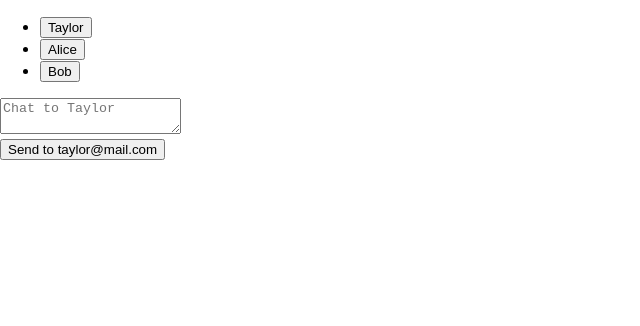
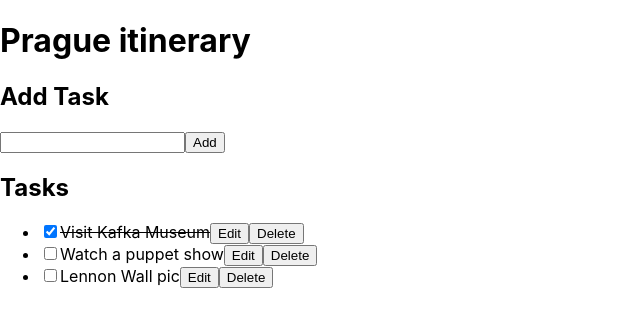
Before and after one commit to HakeemAlavi/typescript-practice, a React (Create React App) app in the folder typescript-practice/: page / in a window 1280 px wide. Shown: the top 326 px of the page, without its empty margins (0-640 px from the left). Built offline with nearby package versions, Linux system fonts and the light colour scheme.

Commit message:
feat: add State logic into reducer extraction

```diff
--- a/typescript-practice/src/App.tsx
+++ b/typescript-practice/src/App.tsx
@@ -1,37 +1,93 @@
-// App.js
+// App.tsx
 import './App.css';
-import React, { useState } from 'react';
-import Chat from './components/Chat';
-import ContactList from './components/ContactList';
+import React, { useReducer } from 'react';
+import TaskApp from './components/TaskApp';
+import TaskList from './components/TaskList';
 
-interface Contact {
-  name: string;
-  email: string;
+interface Task {
+  id: number;
+  text: string;
+  done: boolean;
 }
 
-const Messenger: React.FC = () => {
-  const [contacts, setContacts] = useState<Contact[]>([
-    { name: 'Taylor', email: 'taylor@mail.com' },
-    { name: 'Alice', email: 'alice@mail.com' },
-    { name: 'Bob', email: 'bob@mail.com' }
-  ]);
+interface Action {
+  type: string;
+  id?: number;
+  text?: string;
+  task?: Task;
+}
 
-  const [to, setTo] = useState<Contact>(contacts[0]);
+function tasksReducer(tasks: Task[], action: Action): Task[] {
+  switch (action.type) {
+    case 'added': {
+      return [...tasks, {
+        id: action.id!,
+        text: action.text!,
+        done: false
+      }];
+    }
+    case 'changed': {
+      return tasks.map(t => {
+        if (t.id === action.task!.id) {
+          return action.task!;
+        } else {
+          return t;
+        }
+      });
+    }
+    case 'deleted': {
+      return tasks.filter(t => t.id !== action.id);
+    }
+    default: {
+      throw new Error('Unknown action: ' + action.type);
+    }
+  }
+}
 
-  const handleContactSelect = (contact: Contact) => {
-    setTo(contact);
-  };
+const initialTasks: Task[] = [
+  { id: 0, text: 'Visit Kafka Museum', done: true },
+  { id: 1, text: 'Watch a puppet show', done: false },
+  { id: 2, text: 'Lennon Wall pic', done: false }
+];
+
+let nextId = 3;
+
+export default function App() {
+  const [tasks, dispatch] = useReducer(tasksReducer, initialTasks);
+
+  function handleAddTask(text: string) {
+    dispatch({
+      type: 'added',
+      id: nextId++,
+      text: text,
+    });
+  }
+
+  function handleChangeTask(task: Task) {
+    dispatch({
+      type: 'changed',
+      task: task
+    });
+  }
+
+  function handleDeleteTask(taskId: number) {
+    dispatch({
+      type: 'deleted',
+      id: taskId
+    });
+  }
 
   return (
-    <div>
-      <ContactList
-        contacts={contacts}
-        selectedContact={to}
-        onSelect={handleContactSelect}
+    <>
+      <h1>Prague itinerary</h1>
+      <TaskApp
+        onAddTask={handleAddTask}
       />
-      <Chat contact={to} />
-    </div>
+      <TaskList
+        tasks={tasks}
+        onChangeTask={handleChangeTask}
+        onDeleteTask={handleDeleteTask}
+      />
+    </>
   );
-};
-
-export default Messenger;
+}
--- /dev/null
+++ b/typescript-practice/src/components/TaskApp.tsx
@@ -0,0 +1,33 @@
+// TaskApp.tsx
+import React from 'react';
+
+interface Task {
+  id: number;
+  text: string;
+  done: boolean;
+}
+
+interface TaskAppProps {
+  onAddTask: (text: string) => void;
+}
+
+const TaskApp: React.FC<TaskAppProps> = ({ onAddTask }) => {
+  const handleSubmit = (e: React.FormEvent<HTMLFormElement>) => {
+    e.preventDefault();
+    const formData = new FormData(e.currentTarget);
+    const text = formData.get('taskText') as string;
+    onAddTask(text);
+  };
+
+  return (
+    <div>
+      <h2>Add Task</h2>
+      <form onSubmit={handleSubmit}>
+        <input type="text" name="taskText" required />
+        <button type="submit">Add</button>
+      </form>
+    </div>
+  );
+};
+
+export default TaskApp;
--- /dev/null
+++ b/typescript-practice/src/components/TaskList.tsx
@@ -0,0 +1,75 @@
+// TaskList.tsx
+import React, { useState } from 'react';
+
+interface Task {
+  id: number;
+  text: string;
+  done: boolean;
+}
+
+interface TaskListProps {
+  tasks: Task[];
+  onChangeTask: (task: Task) => void;
+  onDeleteTask: (taskId: number) => void;
+}
+
+const TaskList: React.FC<TaskListProps> = ({ tasks, onChangeTask, onDeleteTask }) => {
+  const [editedTask, setEditedTask] = useState<Task | null>(null);
+  const [editedText, setEditedText] = useState('');
+
+  const handleEdit = (task: Task) => {
+    setEditedTask(task);
+    setEditedText(task.text);
+  };
+
+  const handleSave = () => {
+    if (editedTask) {
+      onChangeTask({ ...editedTask, text: editedText });
+      setEditedTask(null);
+    }
+  };
+
+  const handleCancel = () => {
+    setEditedTask(null);
+  };
+
+  const handleCheckboxChange = (task: Task) => {
+    onChangeTask({ ...task, done: !task.done });
+  };
+
+  return (
+    <div>
+      <h2>Tasks</h2>
+      <ul>
+        {tasks.map(task => (
+          <li key={task.id}>
+            {editedTask === task ? (
+              <>
+                <input
+                  type="text"
+                  value={editedText}
+                  onChange={e => setEditedText(e.target.value)}
+                />
+                <button onClick={handleSave}>Confirm</button>
+                <button onClick={handleCancel}>Cancel</button>
+              </>
+            ) : (
+              <>
+                <input
+                  type="checkbox"
+                  checked={task.done}
+                  onChange={() => handleCheckboxChange(task)}
+                />
+                <span style={{ textDecoration: task.done ? 'line-through' : 'none' }}>{task.text}</span>
+                <button onClick={() => handleEdit(task)}>Edit</button>
+                <button onClick={() => onDeleteTask(task.id)}>Delete</button>
+              </>
+            )}
+          </li>
+        ))}
+      </ul>
+    </div>
+  );
+};
+
+export default TaskList;
```
